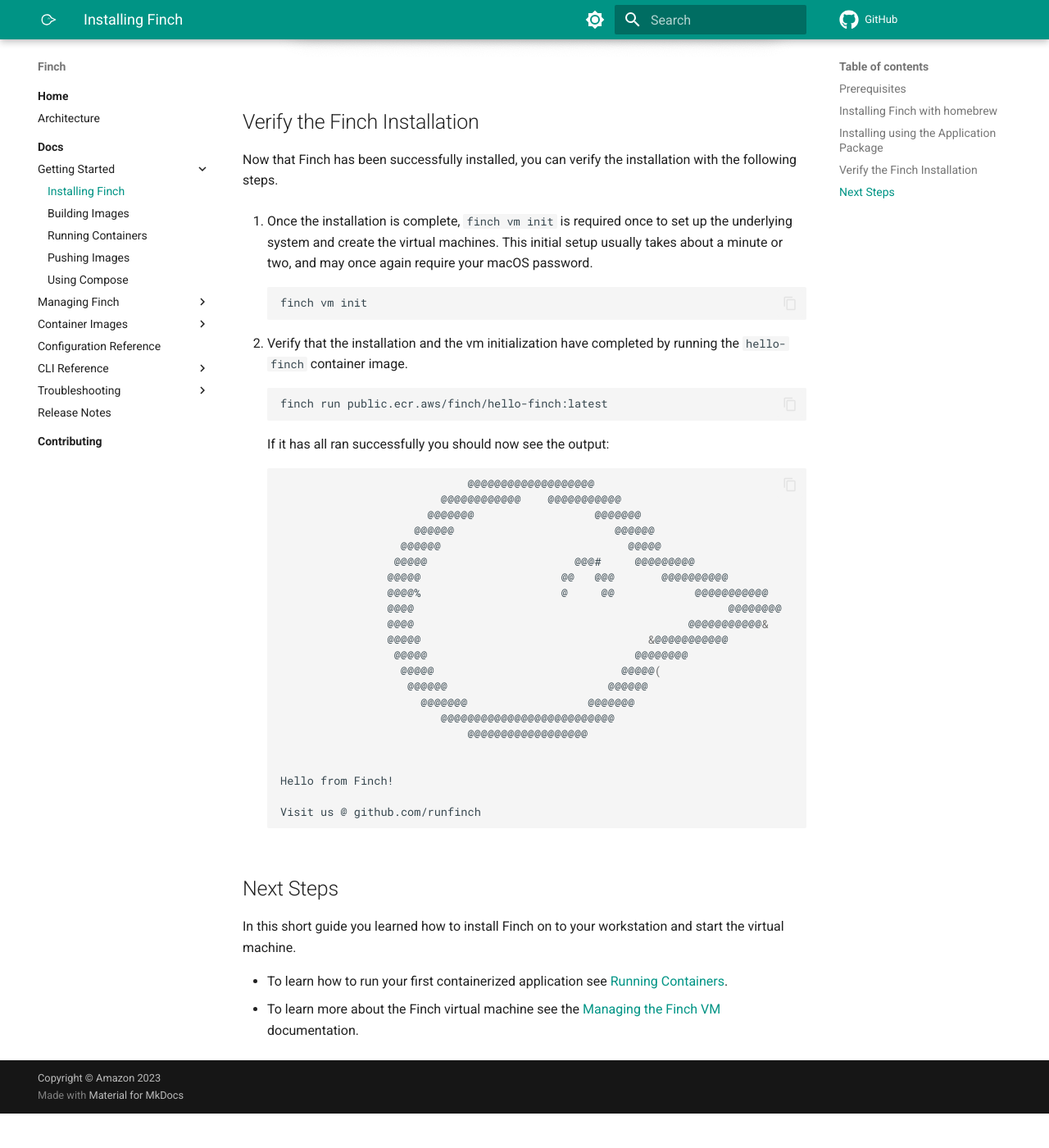
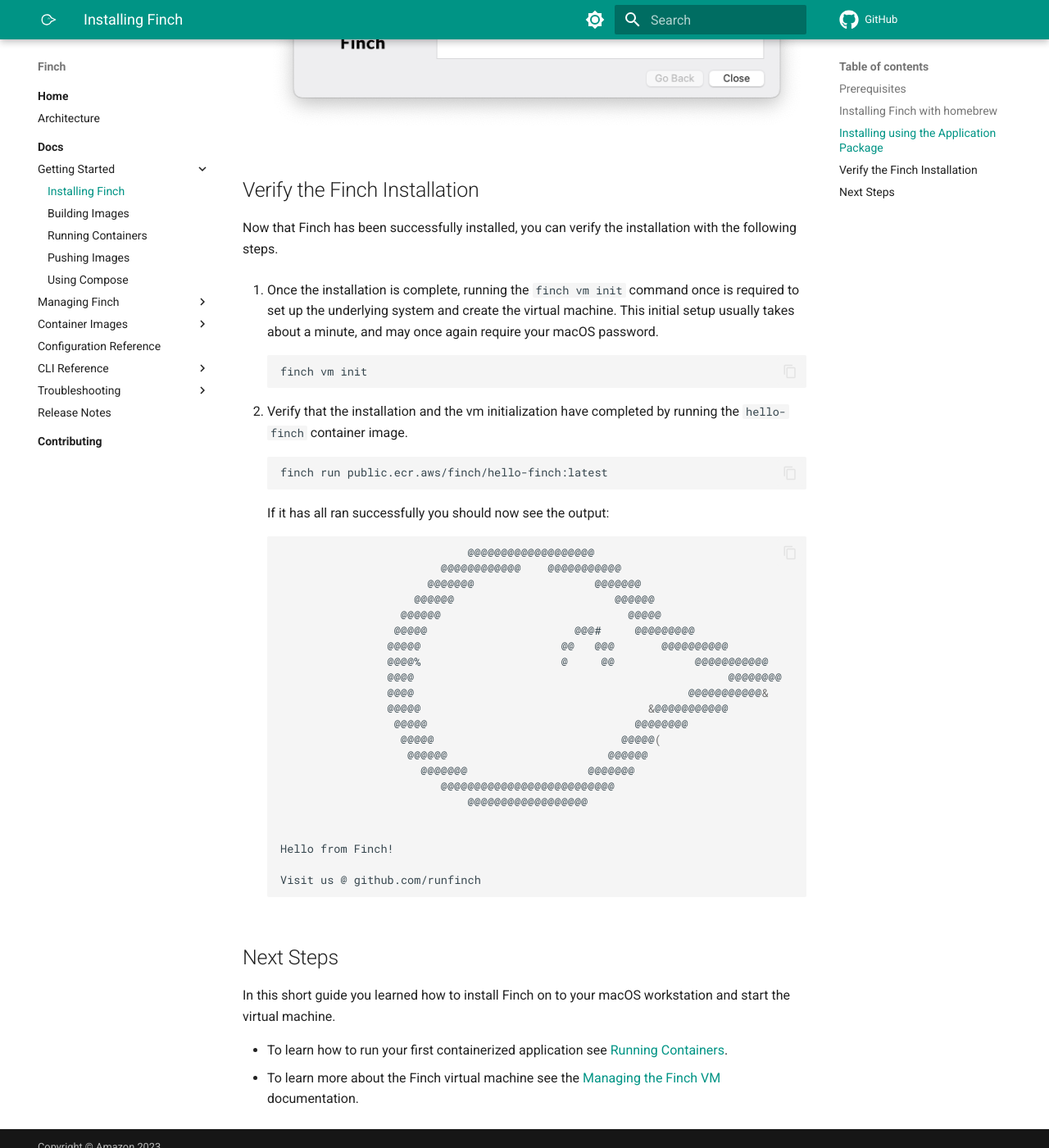
Before and after one commit to runfinch/finch-website, an MkDocs documentation site: the page built from docs/docs/getting-started/installing/installing_macos.md, in a window 1280 px wide and 1400 px high, scrolled down 3378 px. Shown: the whole window at 82% size. Built offline with MkDocs 1.6.1 and Material for MkDocs 9.7.7, drawn with Linux system fonts in a browser that asks for light colours; comment, search, counter and statistics services are not loaded; before the commit the page ends 4736 px from its top, so only the background shows below that; some of the changed text lies outside the part shown.

Commit message:
refactor: scope docs to operating system
Signed-off-by: Justin Alvarez <alvajus@amazon.com>

````diff
--- a/docs/docs/getting-started/installing.md
+++ b/docs/docs/getting-started/installing/installing_macos.md
@@ -1,7 +1,8 @@
-# Installing Finch
+# Installing Finch on macOS
 
-> This page is specific to Finch running on macOS. At this time macOS is the
-> only supported operating system.
+!!! Note
+    This page is specific to Finch running on macOS. At this time macOS is the
+    only supported operating system.
 
 ## Prerequisites
 
@@ -11,8 +12,8 @@
 * macOS versions:
     * 13 Ventura
     * 12 Monterey
-    * 11 Big Sur
-* Both Intel and Apple Silicon based systems are supported.
+    * 11 Big Sur (known to work, but not tested)
+* Both Intel and Apple Silicon based systems running the last 2 major versions of macOS are supported.
 * Recommended minimum hardware requirements is at least 2 vCPU and 4 GB memory.
 * Administrative privileges are required to install Finch on to the machine.
 
@@ -53,31 +54,30 @@
    [Finder](https://support.apple.com/en-us/HT201732), you can double click the
    `.pkg` and start the installation. Click continue.
 
-    ![Finch Installation Wizard](/assets/finch_installation_1.png "Finch Installation 1")
+    ![Finch Installation Wizard](/assets/finch_macos_installation_1.png "Finch Installation 1")
 
 3. Read and accept the Finch license and click continue.
 
-    ![Finch Installation License](/assets/finch_installation_2.png "Finch Installation 2")
+    ![Finch Installation License](/assets/finch_macos_installation_2.png "Finch Installation 2")
 
 4. Click Install. This will prompt you for your macOS password.
 
-    ![Finch Installation Screen](/assets/finch_installation_3.png "Finch Installation 3")
+    ![Finch Installation Screen](/assets/finch_macos_installation_3.png "Finch Installation 3")
 
 5. When the Finch installation is complete, you can close the installation
    prompt. You can now [verify the
    installation](#verify-the-finch-installation).
 
-    ![Finch Installation Complete](/assets/finch_installation_4.png "Finch Installation 4")
+    ![Finch Installation Complete](/assets/finch_macos_installation_4.png "Finch Installation 4")
 
 ## Verify the Finch Installation
 
 Now that Finch has been successfully installed, you can verify the installation
 with the following steps.
 
-1. Once the installation is complete, `finch vm init` is required once to set up
-   the underlying system and create the virtual machines. This initial setup
-   usually takes about a minute or two, and may once again require your macOS
-   password.
+1. Once the installation is complete, running the `finch vm init` command once is required
+   to set up the underlying system and create the virtual machine. This initial setup
+   usually takes about a minute, and may once again require your macOS password.
 
     ```bash
     finch vm init
@@ -120,7 +120,7 @@
 
 ## Next Steps
 
-In this short guide you learned how to install Finch on to your workstation and
+In this short guide you learned how to install Finch on to your macOS workstation and
 start the virtual machine.
 
 * To learn how to run your first containerized application see [Running
--- a/mkdocs.yml
+++ b/mkdocs.yml
@@ -11,7 +11,7 @@
   - Docs:
       - "docs/index.md"
       - Getting Started:
-          - Installing Finch: "docs/getting-started/installing.md"
+          - Installing Finch: "docs/getting-started/installing/installing_macos.md"
           - Building Images: "docs/getting-started/building-images.md"
           - Running Containers: "docs/getting-started/running-containers.md"
           - Pushing Images: "docs/getting-started/pushing-images.md"
@@ -62,6 +62,8 @@
 markdown_extensions:
   - pymdownx.highlight
   - pymdownx.superfences
+  - admonition
+  - pymdownx.details
   - pymdownx.tabbed:
       alternate_style: true
 plugins:
````
Also changed, not shown: other parts of docs/docs/getting-started/installing/installing_macos.md (+3 -3 lines), docs/architecture.md (+4 -3 lines), docs/docs/managing-finch/uninstalling-finch.md (+3 -2 lines), docs/docs/managing-finch/upgrading-finch.md (+4 -3 lines), docs/assets/finch_macos_architecture.png (renamed from docs/assets/finch_architecture.png), docs/assets/finch_macos_installation_1.png (renamed from docs/assets/finch_installation_1.png), docs/assets/finch_macos_installation_2.png (renamed from docs/assets/finch_installation_2.png), docs/assets/finch_macos_installation_3.png (renamed from docs/assets/finch_installation_3.png), docs/assets/finch_macos_installation_4.png (renamed from docs/assets/finch_installation_4.png), docs/assets/finch_macos_upgrade_1.png (renamed from docs/assets/finch_upgrade_1.png).
